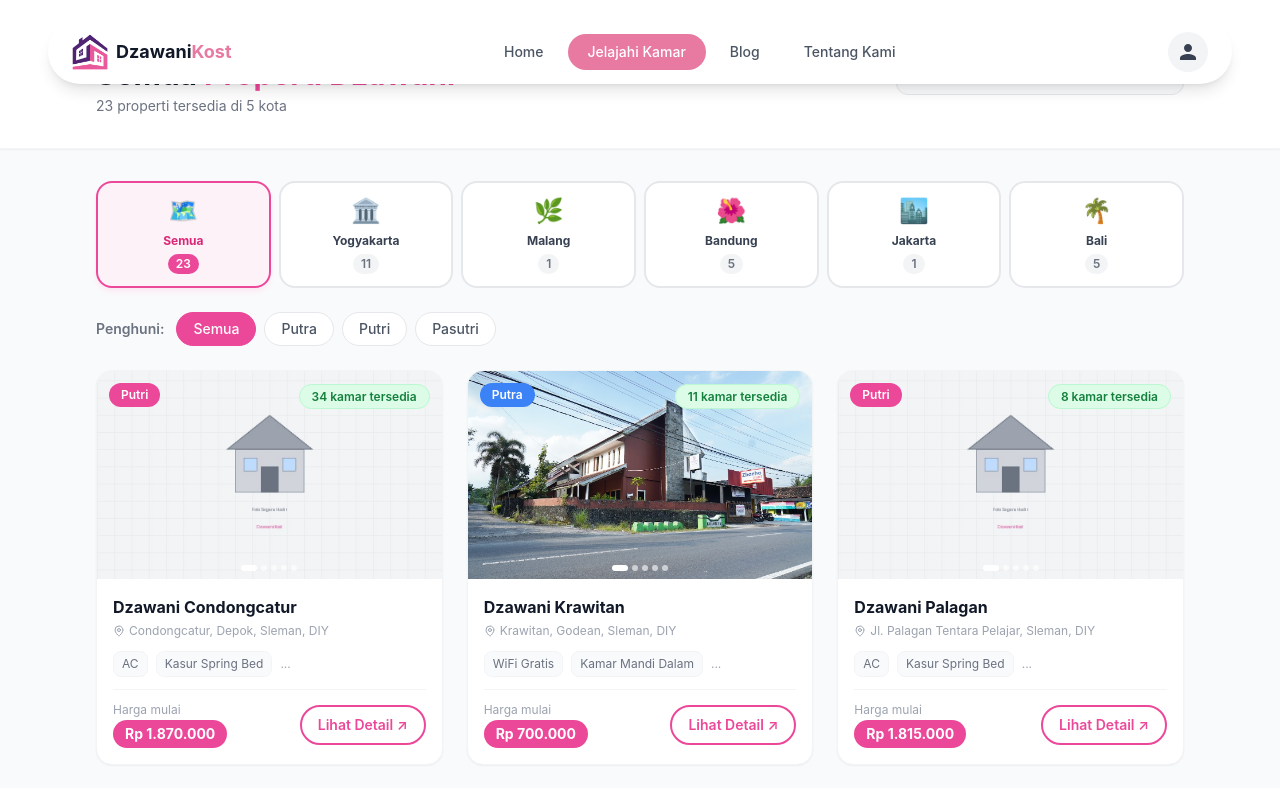
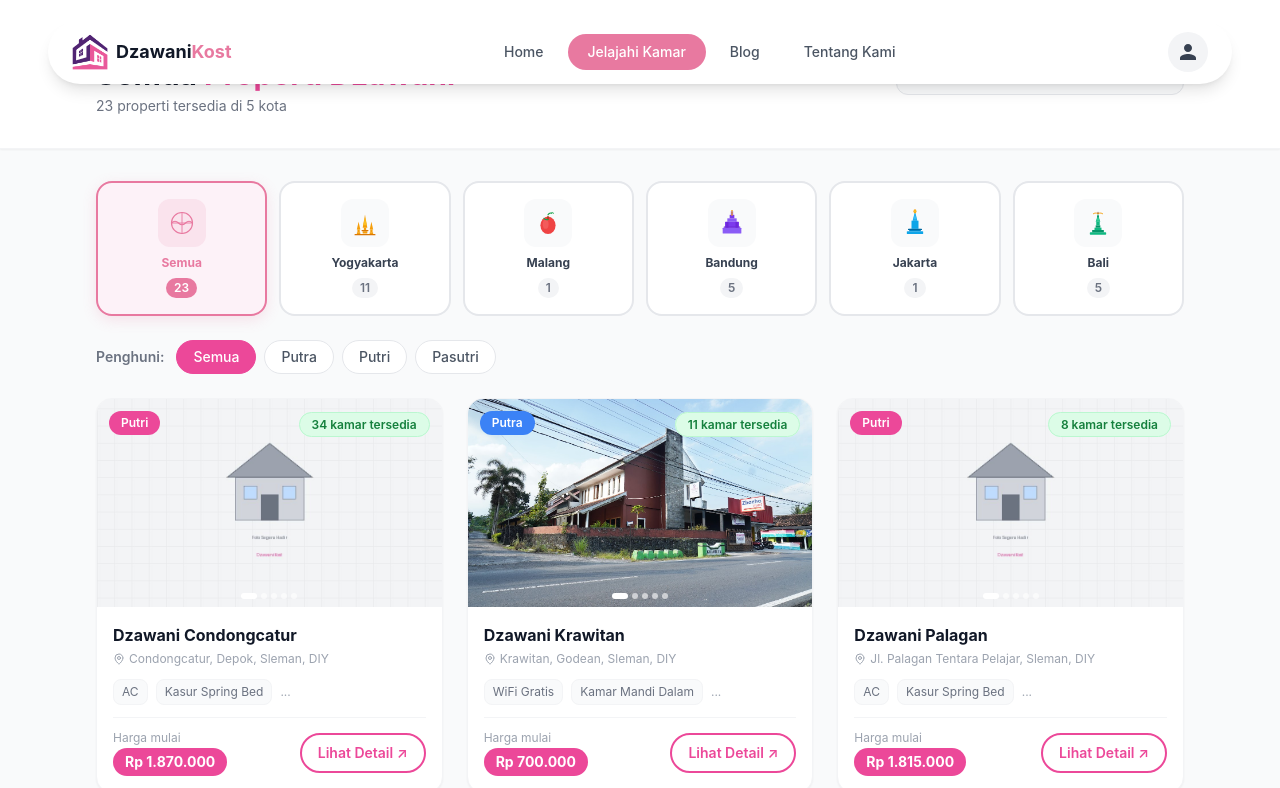
Before and after one commit to multimediadrw/dzawanikost, a Next.js app: page /kamar in a window 1280 px wide. Shown: the top 788 px of the page. Built offline with nearby package versions, Linux system fonts and the light colour scheme.

Commit message:
Fix: icon kota SVG ikonik di desktop dan mobile, desktop filter kota+penghuni tetap lengkap

```diff
--- a/app/kamar/page.tsx
+++ b/app/kamar/page.tsx
@@ -6,13 +6,108 @@ import { MapPin, Search, X, SlidersHorizontal } from "lucide-react";
 import KamarCard from "@/components/KamarCard";
 import { kamarList } from "@/lib/data";
 
+// SVG ikonik per kota
+function IconYogya({ size = 24 }: { size?: number }) {
+  return (
+    <svg width={size} height={size} viewBox="0 0 48 48" fill="none" xmlns="http://www.w3.org/2000/svg">
+      <rect x="20" y="38" width="8" height="4" rx="1" fill="#f59e0b"/>
+      <rect x="22" y="32" width="4" height="6" fill="#f59e0b"/>
+      <polygon points="24,10 20,32 28,32" fill="#f59e0b"/>
+      <polygon points="24,14 21,28 27,28" fill="#fbbf24"/>
+      <rect x="18" y="36" width="12" height="2" rx="1" fill="#d97706"/>
+      <rect x="10" y="40" width="6" height="3" rx="1" fill="#f59e0b"/>
+      <rect x="11" y="35" width="4" height="5" fill="#f59e0b"/>
+      <polygon points="13,22 10,35 16,35" fill="#f59e0b"/>
+      <rect x="32" y="40" width="6" height="3" rx="1" fill="#f59e0b"/>
+      <rect x="33" y="35" width="4" height="5" fill="#f59e0b"/>
+      <polygon points="35,22 32,35 38,35" fill="#f59e0b"/>
+      <rect x="6" y="43" width="36" height="2" rx="1" fill="#d97706"/>
+    </svg>
+  );
+}
+
+function IconMalang({ size = 24 }: { size?: number }) {
+  return (
+    <svg width={size} height={size} viewBox="0 0 48 48" fill="none" xmlns="http://www.w3.org/2000/svg">
+      <path d="M24 10 C24 10 26 6 30 7" stroke="#16a34a" strokeWidth="2" strokeLinecap="round"/>
+      <path d="M30 7 C32 5 34 6 33 8" stroke="#16a34a" strokeWidth="1.5" strokeLinecap="round"/>
+      <ellipse cx="24" cy="28" rx="13" ry="15" fill="#ef4444"/>
+      <ellipse cx="20" cy="26" rx="5" ry="8" fill="#f87171" opacity="0.5"/>
+      <path d="M24 13 C24 13 24 16 24 18" stroke="#92400e" strokeWidth="2" strokeLinecap="round"/>
+      <path d="M17 16 C19 18 21 19 24 18" stroke="#16a34a" strokeWidth="2" strokeLinecap="round" fill="none"/>
+    </svg>
+  );
+}
+
+function IconBandung({ size = 24 }: { size?: number }) {
+  return (
+    <svg width={size} height={size} viewBox="0 0 48 48" fill="none" xmlns="http://www.w3.org/2000/svg">
+      <rect x="8" y="32" width="32" height="10" rx="1" fill="#8b5cf6"/>
+      <rect x="12" y="22" width="24" height="10" fill="#7c3aed"/>
+      <rect x="16" y="16" width="16" height="6" fill="#8b5cf6"/>
+      <rect x="20" y="10" width="8" height="6" fill="#7c3aed"/>
+      <rect x="22" y="4" width="4" height="6" fill="#8b5cf6"/>
+      <circle cx="24" cy="3" r="1.5" fill="#f59e0b"/>
+      <circle cx="24" cy="6.5" r="1.5" fill="#f59e0b"/>
+      <circle cx="24" cy="10" r="1.5" fill="#f59e0b"/>
+      <rect x="14" y="22" width="4" height="10" fill="#6d28d9"/>
+      <rect x="30" y="22" width="4" height="10" fill="#6d28d9"/>
+      <rect x="10" y="30" width="28" height="2" fill="#6d28d9"/>
+    </svg>
+  );
+}
+
+function IconJakarta({ size = 24 }: { size?: number }) {
+  return (
+    <svg width={size} height={size} viewBox="0 0 48 48" fill="none" xmlns="http://www.w3.org/2000/svg">
+      <rect x="10" y="38" width="28" height="5" rx="1" fill="#0ea5e9"/>
+      <rect x="14" y="34" width="20" height="4" fill="#0284c7"/>
+      <rect x="18" y="20" width="12" height="14" fill="#0ea5e9"/>
+      <polygon points="24,4 20,20 28,20" fill="#0ea5e9"/>
+      <polygon points="24,8 21,18 27,18" fill="#38bdf8"/>
+      <ellipse cx="24" cy="4" rx="2.5" ry="3.5" fill="#f59e0b"/>
+      <ellipse cx="24" cy="4" rx="1.5" ry="2.5" fill="#fbbf24"/>
+      <rect x="12" y="34" width="24" height="2" fill="#0369a1"/>
+    </svg>
+  );
+}
+
+function IconBali({ size = 24 }: { size?: number }) {
+  return (
+    <svg width={size} height={size} viewBox="0 0 48 48" fill="none" xmlns="http://www.w3.org/2000/svg">
+      <rect x="10" y="40" width="28" height="4" rx="1" fill="#10b981"/>
+      <rect x="14" y="36" width="20" height="4" fill="#059669"/>
+      <rect x="18" y="32" width="12" height="4" fill="#10b981"/>
+      <rect x="20" y="28" width="8" height="4" fill="#059669"/>
+      <rect x="21" y="22" width="6" height="6" fill="#10b981"/>
+      <polygon points="24,10 20,22 28,22" fill="#10b981"/>
+      <polygon points="24,14 21,20 27,20" fill="#34d399"/>
+      <polygon points="24,8 22,14 26,14" fill="#059669"/>
+      <path d="M24 8 C24 8 20 5 16 8" stroke="#f59e0b" strokeWidth="1.5" fill="none" strokeLinecap="round"/>
+      <path d="M24 8 C24 8 28 5 32 8" stroke="#f59e0b" strokeWidth="1.5" fill="none" strokeLinecap="round"/>
+      <line x1="24" y1="5" x2="24" y2="8" stroke="#92400e" strokeWidth="1.5"/>
+    </svg>
+  );
+}
+
+function IconSemua({ size = 24 }: { size?: number }) {
+  return (
+    <svg width={size} height={size} viewBox="0 0 48 48" fill="none" xmlns="http://www.w3.org/2000/svg">
+      <circle cx="24" cy="24" r="18" stroke="#e879a0" strokeWidth="2" fill="none"/>
+      <path d="M6 24 Q12 18 18 24 Q24 30 30 24 Q36 18 42 24" stroke="#e879a0" strokeWidth="2" fill="none"/>
+      <line x1="24" y1="6" x2="24" y2="42" stroke="#e879a0" strokeWidth="1.5"/>
+      <line x1="6" y1="24" x2="42" y2="24" stroke="#e879a0" strokeWidth="1.5"/>
+    </svg>
+  );
+}
+
 const KOTA_LIST = [
-  { label: "Semua", value: "", emoji: "🗺️" },
-  { label: "Yogyakarta", value: "Yogyakarta", emoji: "🏛️" },
-  { label: "Malang", value: "Malang", emoji: "🌿" },
-  { label: "Bandung", value: "Bandung", emoji: "🌺" },
-  { label: "Jakarta", value: "Jakarta", emoji: "🏙️" },
-  { label: "Bali", value: "Bali", emoji: "🌴" },
+  { label: "Semua", value: "", color: "#e879a0", bg: "#fdf2f8", Icon: IconSemua },
+  { label: "Yogyakarta", value: "Yogyakarta", color: "#f59e0b", bg: "#fffbeb", Icon: IconYogya },
+  { label: "Malang", value: "Malang", color: "#ef4444", bg: "#fef2f2", Icon: IconMalang },
+  { label: "Bandung", value: "Bandung", color: "#8b5cf6", bg: "#f5f3ff", Icon: IconBandung },
+  { label: "Jakarta", value: "Jakarta", color: "#0ea5e9", bg: "#f0f9ff", Icon: IconJakarta },
+  { label: "Bali", value: "Bali", color: "#10b981", bg: "#ecfdf5", Icon: IconBali },
 ];
 
 const PENGHUNI_LIST = [
@@ -97,7 +192,7 @@ function KamarPageContent() {
           </button>
         </div>
 
-        {/* Kota Scroll Pills */}
+        {/* Kota Scroll Pills — Mobile */}
         <div className="flex gap-2 px-4 pb-3 overflow-x-auto scrollbar-hide">
           {KOTA_LIST.map((k) => {
             const isActive = kota === k.value;
@@ -105,16 +200,19 @@ function KamarPageContent() {
               <button
                 key={k.value}
                 onClick={() => setKota(k.value)}
-                className={`flex-shrink-0 flex items-center gap-1.5 px-3 py-1.5 rounded-full text-xs font-medium border transition-all ${
-                  isActive
-                    ? "text-white border-transparent"
-                    : "bg-white text-gray-600 border-gray-200"
-                }`}
-                style={isActive ? { backgroundColor: "#e879a0" } : {}}
+                className="flex-shrink-0 flex items-center gap-1.5 px-3 py-1.5 rounded-full text-xs font-medium border transition-all"
+                style={isActive
+                  ? { backgroundColor: k.color, color: "white", borderColor: k.color }
+                  : { backgroundColor: "white", color: "#4b5563", borderColor: "#e5e7eb" }
+                }
               >
-                <span>{k.emoji}</span>
+                <k.Icon size={14} />
                 <span>{k.label}</span>
-                <span className={`text-[10px] px-1.5 py-0.5 rounded-full font-semibold ${isActive ? "bg-white/20 text-white" : "bg-gray-100 text-gray-500"}`}>
+                <span className="text-[10px] px-1.5 py-0.5 rounded-full font-semibold"
+                  style={isActive
+                    ? { backgroundColor: "rgba(255,255,255,0.25)", color: "white" }
+                    : { backgroundColor: "#f3f4f6", color: "#6b7280" }
+                  }>
                   {jumlahPerKota(k.value)}
                 </span>
               </button>
@@ -127,7 +225,7 @@ function KamarPageContent() {
           <div className="flex items-center gap-2 px-4 pb-2 overflow-x-auto scrollbar-hide">
             {kota && (
               <span className="flex-shrink-0 flex items-center gap-1 bg-pink-50 text-pink-600 text-xs font-medium px-3 py-1 rounded-full border border-pink-200">
-                {kotaInfo?.emoji} {kota}
+                {kota}
                 <button onClick={() => setKota("")}><X className="w-3 h-3 ml-0.5" /></button>
               </span>
             )}
@@ -152,7 +250,7 @@ function KamarPageContent() {
               <p className="text-sm font-semibold text-pink-500 uppercase tracking-widest mb-1">Jelajahi Kamar</p>
               <h1 className="text-2xl md:text-3xl font-bold text-gray-900">
                 {kota ? (
-                  <>Kost & Villa di <span className="text-pink-500">{kotaInfo?.emoji} {kota}</span></>
+                  <>Kost & Villa di <span className="text-pink-500">{kota}</span></>
                 ) : (
                   <>Semua <span className="text-pink-500">Properti Dzawani</span></>
                 )}
@@ -179,8 +277,9 @@ function KamarPageContent() {
       </div>
 
       <div className="max-w-6xl mx-auto px-4 sm:px-6 lg:px-8 py-4 md:py-8">
-        {/* ===== DESKTOP FILTER KOTA ===== */}
-        <div className="hidden md:grid grid-cols-6 gap-2 mb-6">
+
+        {/* ===== DESKTOP FILTER KOTA — Card dengan SVG ikonik ===== */}
+        <div className="hidden md:grid grid-cols-6 gap-3 mb-6">
           {KOTA_LIST.map((k) => {
             const jumlah = jumlahPerKota(k.value);
             const isActive = kota === k.value;
@@ -188,13 +287,26 @@ function KamarPageContent() {
               <button
                 key={k.value}
                 onClick={() => setKota(k.value)}
-                className={`flex flex-col items-center gap-1.5 px-3 py-3 rounded-2xl border-2 text-center transition-all ${
-                  isActive ? "border-pink-500 bg-pink-50 shadow-md shadow-pink-100" : "border-gray-200 bg-white hover:border-pink-300 hover:bg-pink-50/50"
-                }`}
+                className="flex flex-col items-center gap-2 px-3 py-4 rounded-2xl border-2 text-center transition-all"
+                style={isActive
+                  ? { borderColor: k.color, backgroundColor: k.bg, boxShadow: `0 4px 14px ${k.color}30` }
+                  : { borderColor: "#e5e7eb", backgroundColor: "white" }
+                }
               >
-                <span className="text-2xl">{k.emoji}</span>
-                <p className={`font-bold text-xs leading-tight ${isActive ? "text-pink-600" : "text-gray-700"}`}>{k.label}</p>
-                <span className={`text-xs px-2 py-0.5 rounded-full font-semibold ${isActive ? "bg-pink-500 text-white" : "bg-gray-100 text-gray-500"}`}>{jumlah}</span>
+                <div className="w-12 h-12 rounded-xl flex items-center justify-center"
+                  style={{ backgroundColor: isActive ? k.color + "20" : "#f9fafb" }}>
+                  <k.Icon size={28} />
+                </div>
+                <p className="font-bold text-xs leading-tight" style={{ color: isActive ? k.color : "#374151" }}>
+                  {k.label}
+                </p>
+                <span className="text-xs px-2 py-0.5 rounded-full font-semibold"
+                  style={isActive
+                    ? { backgroundColor: k.color, color: "white" }
+                    : { backgroundColor: "#f3f4f6", color: "#6b7280" }
+                  }>
+                  {jumlah}
+                </span>
               </button>
             );
           })}
@@ -246,7 +358,6 @@ function KamarPageContent() {
                 </span>
               </div>
             )}
-            {/* Mobile: 1 col, Desktop: 2-3 col */}
             <div className="grid grid-cols-1 sm:grid-cols-2 lg:grid-cols-3 gap-4 md:gap-6">
               {filtered.map((kamar) => (
                 <KamarCard key={kamar.id} kamar={kamar} />
@@ -270,11 +381,8 @@ function KamarPageContent() {
       {/* ===== MOBILE FILTER BOTTOM SHEET ===== */}
       {showFilterSheet && (
         <div className="md:hidden fixed inset-0 z-50 flex flex-col justify-end">
-          {/* Backdrop */}
           <div className="absolute inset-0 bg-black/40" onClick={() => setShowFilterSheet(false)} />
-          {/* Sheet */}
           <div className="relative bg-white rounded-t-3xl px-5 pt-5 pb-8 z-10">
-            {/* Handle */}
             <div className="w-10 h-1 bg-gray-200 rounded-full mx-auto mb-5" />
             <div className="flex items-center justify-between mb-5">
               <h3 className="text-lg font-bold text-gray-900">Filter Kamar</h3>
@@ -302,7 +410,6 @@ function KamarPageContent() {
               </div>
             </div>
 
-            {/* Apply Button */}
             <button
               onClick={() => setShowFilterSheet(false)}
               className="w-full py-3.5 rounded-2xl text-white font-semibold text-sm"
```
